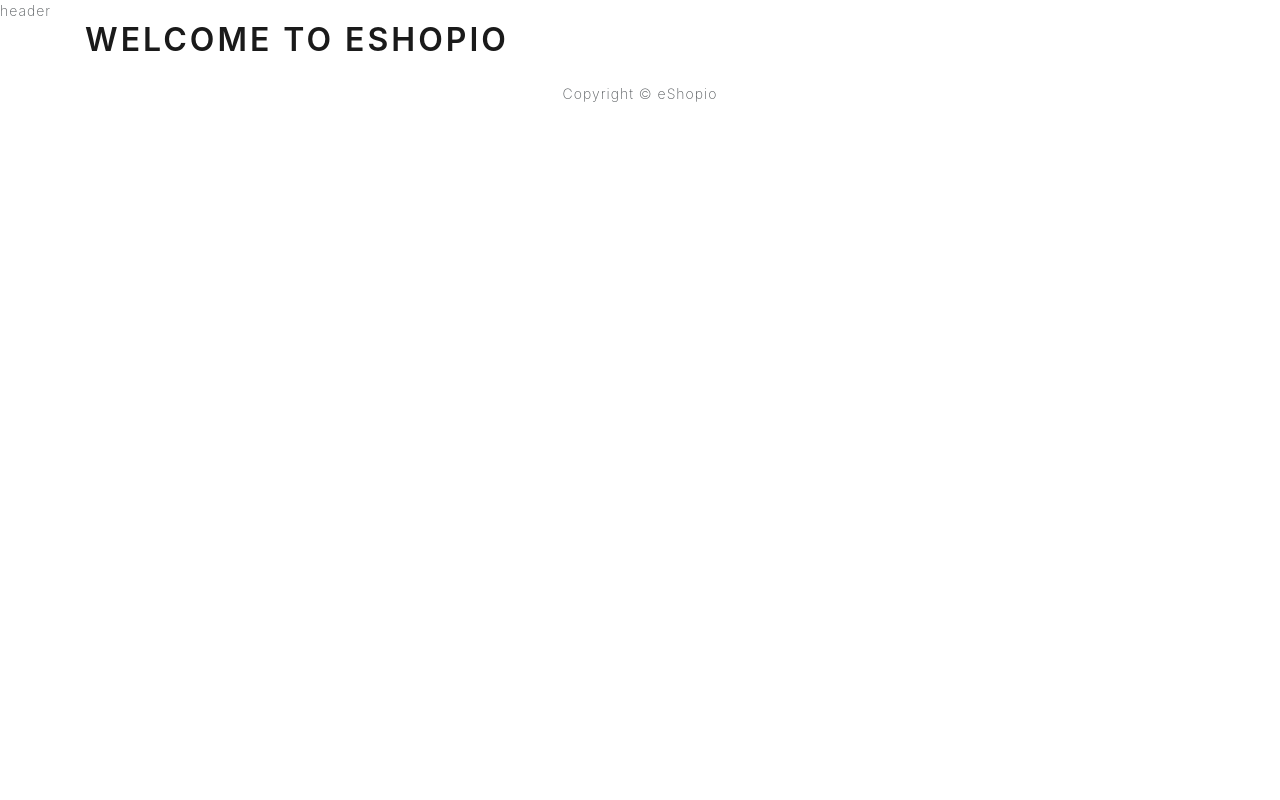
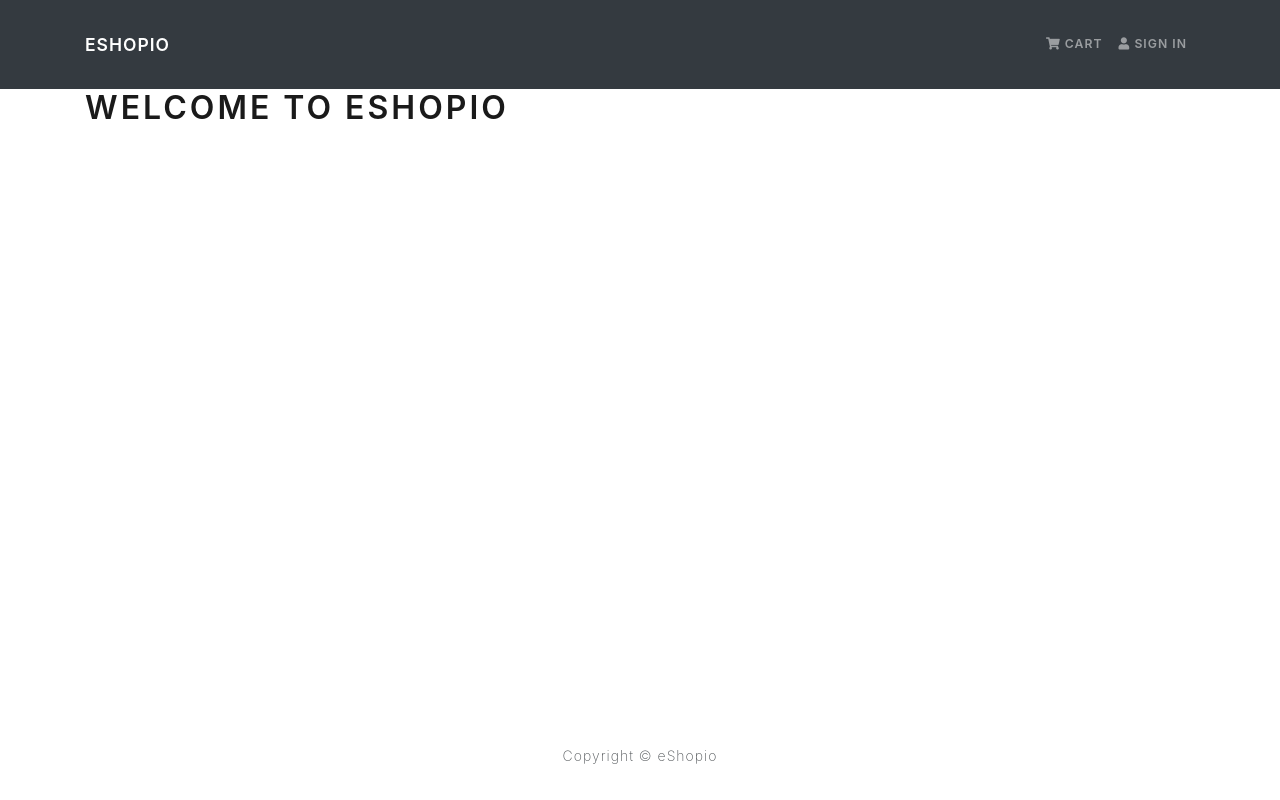
Before and after one commit to jonmccallum96/eShopio, a React (Create React App) app in the folder frontend/: page / in a window 1280 px wide. Built offline with nearby package versions, Linux system fonts and the light colour scheme.

Commit message:
added navbar and fontawesome cdn

```diff
--- a/frontend/public/index.html
+++ b/frontend/public/index.html
@@ -11,6 +11,12 @@
     />
     <link rel="apple-touch-icon" href="%PUBLIC_URL%/logo192.png" />
     <link rel="manifest" href="%PUBLIC_URL%/manifest.json" />
+    <link
+      rel="stylesheet"
+      href="https://cdnjs.cloudflare.com/ajax/libs/font-awesome/5.15.1/css/all.min.css"
+      integrity="sha512-+4zCK9k+qNFUR5X+cKL9EIR+ZOhtIloNl9GIKS57V1MyNsYpYcUrUeQc9vNfzsWfV28IaLL3i96P9sdNyeRssA=="
+      crossorigin="anonymous"
+    />
     <title>eShopio</title>
   </head>
 
--- a/frontend/src/components/Header.js
+++ b/frontend/src/components/Header.js
@@ -1,7 +1,27 @@
 import React from 'react';
+import { Navbar, Nav, Container } from 'react-bootstrap';
 
 const Header = () => {
-  return <header>header</header>;
+  return (
+    <header>
+      <Navbar bg="dark" variant="dark" expand="lg" collapseOnSelect>
+        <Container>
+          <Navbar.Brand href="/">eShopio</Navbar.Brand>
+          <Navbar.Toggle aria-controls="basic-navbar-nav" />
+          <Navbar.Collapse id="basic-navbar-nav">
+            <Nav className="ml-auto">
+              <Nav.Link href="/cart">
+                <i className="fas fa-shopping-cart"></i> Cart
+              </Nav.Link>
+              <Nav.Link href="/login">
+                <i className="fas fa-user"></i> Sign In
+              </Nav.Link>
+            </Nav>
+          </Navbar.Collapse>
+        </Container>
+      </Navbar>
+    </header>
+  );
 };
 
 export default Header;
--- a/frontend/src/index.css
+++ b/frontend/src/index.css
@@ -11,3 +11,7 @@
   font-family: source-code-pro, Menlo, Monaco, Consolas, 'Courier New',
     monospace;
 }
+
+main {
+  min-height: 80vh;
+}
```
Also changed, not shown: 1 other file (tests, documents, lock files or other folders).
